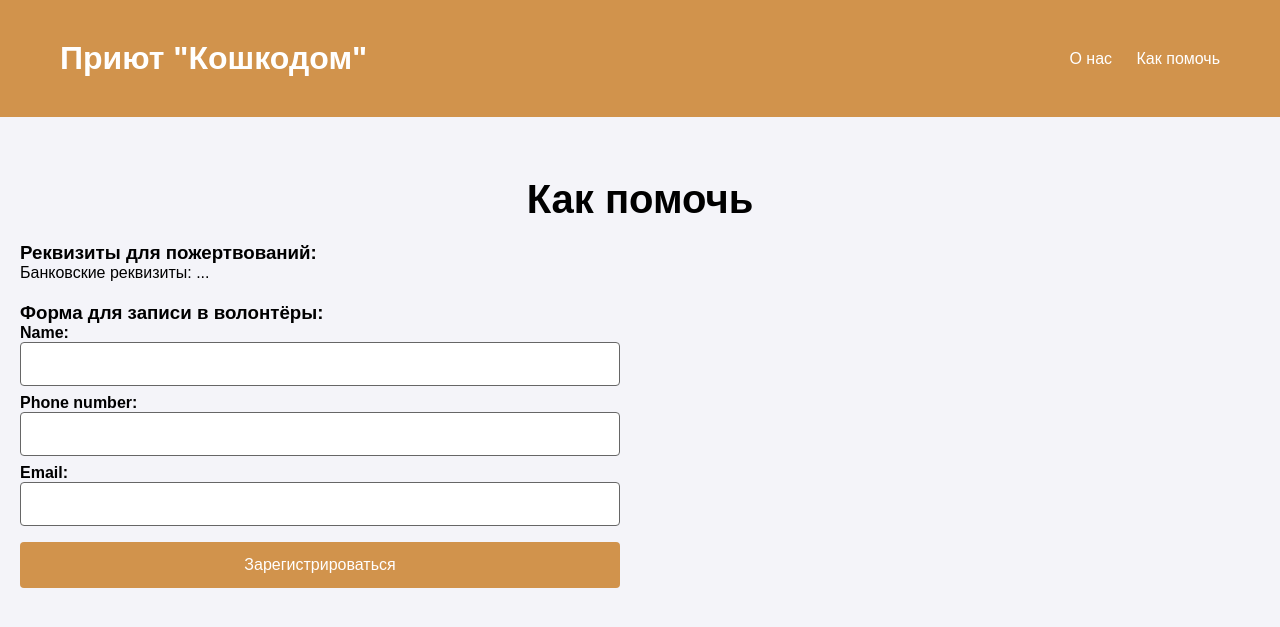
After one commit to donidasha/cathome, a Django app: page /help/ in a window 1280 px wide. The commit adds this page. Shown: the top 627 px of the page. Run offline with Django 5.2, Linux system fonts and the light colour scheme.

Commit message:
add forms

```diff
--- a/app/admin.py
+++ b/app/admin.py
@@ -1,5 +1,7 @@
 from django.contrib import admin
-from .models import Cat, Employee
+from .models import Cat, Employee, Volunteer, Application
 
 admin.site.register(Cat)
 admin.site.register(Employee)
+admin.site.register(Volunteer)
+admin.site.register(Application)
--- /dev/null
+++ b/app/forms.py
@@ -0,0 +1,31 @@
+from django import forms
+from .models import Volunteer, Application, Cat
+
+class ApplicationForm(forms.ModelForm):
+    name = forms.CharField(max_length=150)
+    phone_number = forms.CharField(max_length=150)
+    email = forms.EmailField()
+
+    class Meta:
+        model = Volunteer
+        fields = ("name","phone_number", "email")
+
+    def save(self, commit=True):
+        volunteer = super().save(commit=False)
+
+        if commit:
+            volunteer.save()
+        return volunteer
+
+class CatForm(forms.ModelForm):
+
+    class Meta:
+        model = Application
+        fields = ("name", "email", "phone_number", "comment", "cat")
+
+        def save(self, commit=True):
+            application = super().save(commit=False)
+
+            if commit:
+                application.save()
+            return application
--- a/app/models.py
+++ b/app/models.py
@@ -16,3 +16,21 @@ class Employee(models.Model):
             blank=True, null=True, default='images/default2.jpg')
     def __str__(self):
         return self.name
+
+class Volunteer(models.Model):
+        name = models.CharField(max_length=150)
+        phone_number = models.CharField(max_length=150)
+        email = models.EmailField()
+
+        def __str__(self):
+                return self.name
+
+class Application(models.Model):
+        name = models.CharField(max_length=150)
+        email = models.EmailField()
+        phone_number = models.CharField(max_length=150)
+        comment = models.TextField()
+        cat = models.ForeignKey(Cat, on_delete=models.CASCADE)
+
+        def __str__(self):
+            return self.name
--- /dev/null
+++ b/app/templates/how_to_help.html
@@ -0,0 +1,15 @@
+{% extends "base.html" %}
+
+{% block content%}
+    <h2>Как помочь</h2>
+    <h3>Реквизиты для пожертвований:</h3>
+    <p>Банковские реквизиты: ...</p>
+
+    <form method="post" class="volunteer">
+        <h3 class="forma">Форма для записи в волонтёры:</h3>
+        {% csrf_token %}
+        {{ form.as_p }}
+        <button type="submit">Зарегистрироваться</button>
+    </form>
+
+    {% endblock%}
--- a/app/urls.py
+++ b/app/urls.py
@@ -4,5 +4,7 @@ from . import views
 
 urlpatterns = [
     path("", views.cat_list, name="cat_list"),
-    path("about/", views.about_us, name="about_us")
+    path("about/", views.about_us, name="about_us"),
+    path("help/", views.how_to_help, name="how_to_help"),
+    path("cat/<int:cat_id>", views.cat_detail, name="cat_detail"),
 ]
--- a/app/views.py
+++ b/app/views.py
@@ -1,5 +1,6 @@
 from django.shortcuts import render
 from .models import Cat, Employee
+from .forms import ApplicationForm, CatForm
 # Create your views here.
 
 def cat_list(request):
@@ -9,3 +10,23 @@ def cat_list(request):
 def about_us(request):
     employees = Employee.objects.all()
     return render(request,"about_us.html", {'employees' : employees})
+
+def how_to_help(request):
+    if request.method == "POST":
+        form = ApplicationForm(request.POST)
+        if form.is_valid():
+            form.save()
+    else:
+        form = ApplicationForm()
+
+    return render(request, "how_to_help.html", {'form' : form})
+
+def cat_detail(request, cat_id):
+    cat = Cat.objects.get(id=cat_id)
+    if request.method == "POST":
+        form = CatForm(request.POST)
+        if form.is_valid():
+            form.save()
+    else:
+        form = CatForm()
+    return render(request, "cat_detail.html", {'cat': cat, 'form' : form})
--- a/static/styles.css
+++ b/static/styles.css
@@ -7,7 +7,7 @@
 body {
     font-family: 'Poppins', sans-serif;
     background-color: #f4f4f9;
-    color: #333;
+    color: #000000;
 }
 
 .container {
@@ -17,7 +17,7 @@ body {
 }
 
 header {
-    background-color: #4a90e2;
+    background-color: #d1934c;
     color: #fff;
     padding: 20px 0;
 }
@@ -46,18 +46,19 @@ header nav a:hover {
 main h2 {
     font-size: 2.5em;
     margin-bottom: 20px;
-    color: #333;
+    color: #000000;
     text-align: center;
 }
 
-.cat-list {
+.list {
     display: grid;
     grid-template-columns: repeat(auto-fit, minmax(280px, 1fr));
     gap: 20px;
+    margin-top: 20px;
 }
 
-.cat-profile {
-    background-color: #fff;
+.profile {
+    background-color: #d1934c;
     border-radius: 10px;
     box-shadow: 0 4px 6px rgba(0, 0, 0, 0.1);
     overflow: hidden;
@@ -118,3 +122,82 @@ footer p {
     margin: 0;
     font-size: 1em;
 }
+
+/* Карта */
+.map {
+    margin-top: 20px;
+    margin-left: auto;
+    margin-right: auto;
+    width: 600px;
+
+}
+
+main {
+    margin-top: 40px;
+    padding: 20px;
+}
+
+.contacts {
+    text-align: center;
+    margin-top: 20px;
+}
+
+.logo {
+    color: #fff;
+    text-decoration: none;
+}
+
+.cat-image-section img {
+    width: 400px;
+    height: 400px;
+    object-fit: cover;
+    margin-top: 20px;
+}
+.cat-link {
+    color: #000000;
+    text-decoration: none;
+}
+.forma{
+    margin-top: 20px;
+
+}
+.volunteer {
+    max-width: 600px;
+}
+.application {
+    max-width: 800px;
+    margin-left: auto;
+    margin-right: auto;
+}
+input, textarea{
+    width: 100%;
+    padding: 12px 20px;
+    margin-bottom: 8px;
+    border: 1px solid rgb(102, 102, 102);
+    border-radius: 4px;
+    box-sizing: border-box;
+    font-size: 16px;
+}
+textarea{
+    resize: none;
+
+}
+label{
+    font-weight: bold;
+    font-family: sans-serif;
+    font-size: 16px;
+}
+form button{
+    width: 100%;
+    background-color: #d1934c;
+    color: white;
+    padding: 14px 20px;
+    margin: 8px 0;
+    border: none;
+    border-radius: 4px;
+    cursor: pointer;
+    font-size: 16px;
+}
+form button:hover {
+    background-color: #d1934c;
+}
--- a/templates/header.html
+++ b/templates/header.html
@@ -1,10 +1,10 @@
 
     <header>
         <div class="container">
-            <h1>Приют "Кошкодом"</h1>
+            <a href="/" rel="noopener noreferrer" class="logo"><h1>Приют "Кошкодом"</h1></a>
             <nav>
-                <a href="#" rel="noopener noreferrer">О нас</a>
-                <a href="#" rel="noopener noreferrer">Как помочь</a>
+                <a href="/about" rel="noopener noreferrer">О нас</a>
+                <a href="/help" rel="noopener noreferrer">Как помочь</a>
             </nav>
         </div>
     </header>
```
Also changed, not shown: other parts of static/styles.css (+14 -11 lines), app/templates/about_us.html (+17 -3 lines), app/templates/cat_detail.html (added, +21 -0 lines), app/templates/cat_list.html (+4 -4 lines), app/migrations/0004_volunteer.py (added), app/migrations/0005_application.py (added), db.sqlite3, media/images/anna.jpg (added), media/images/dmitrij.jpg (added), media/images/maria.jpg (added), media/images/sergej.jpg (added).
